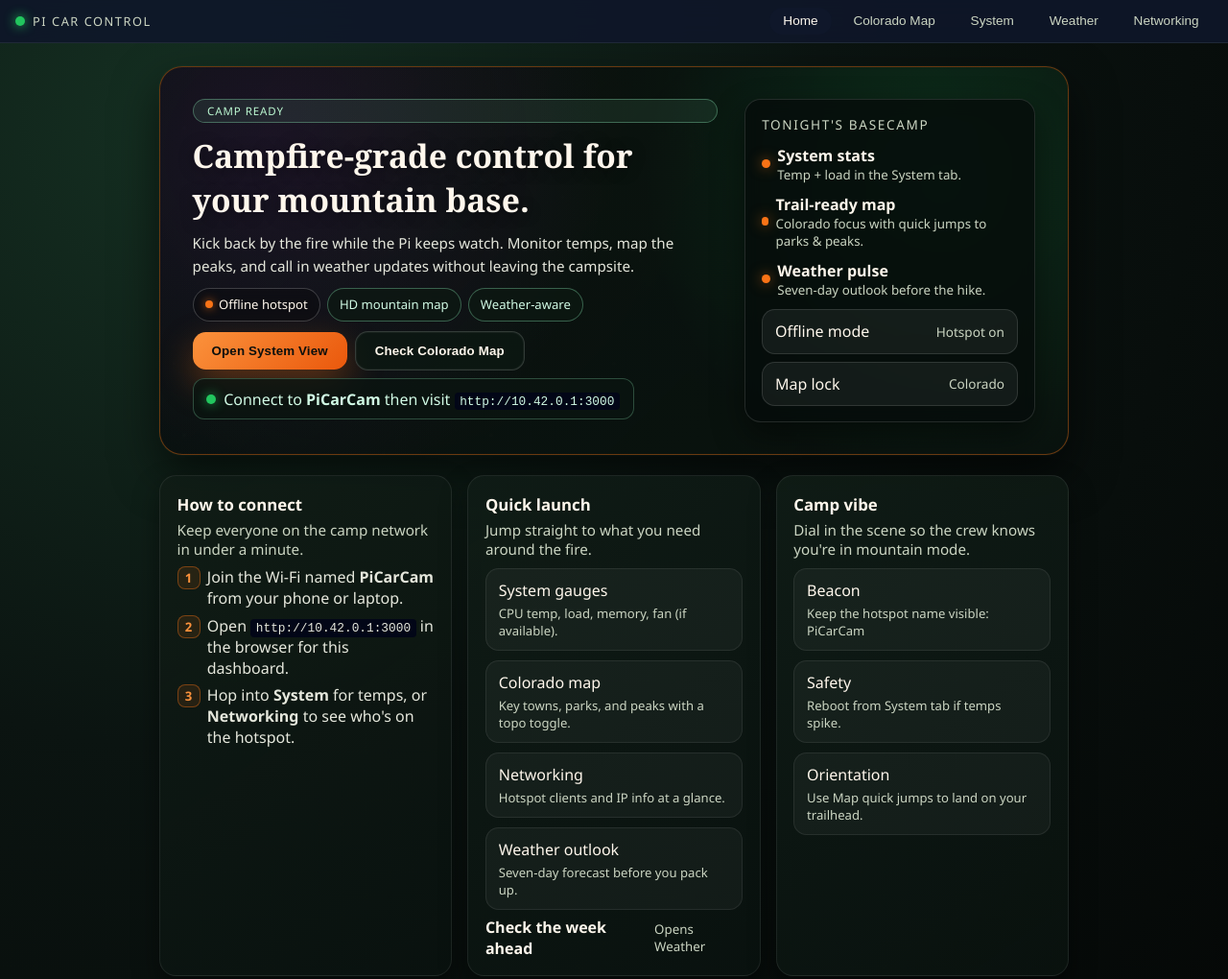
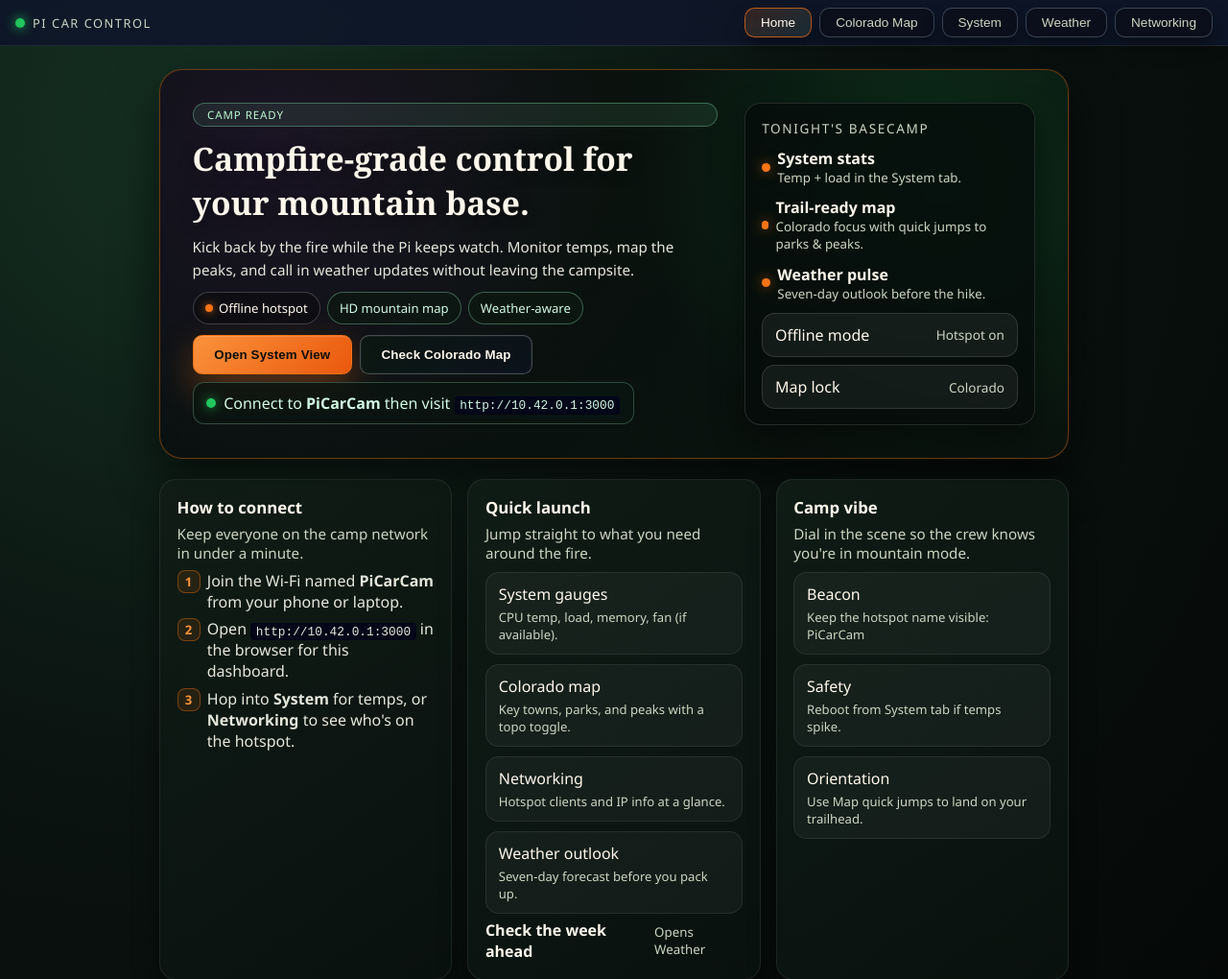
Before and after one commit to aidawah/Offline-Pi-Project, a website: page public/index.html in a window 1280 px wide. Shown: the top 1020 px of the page at 96% size. Drawn offline with Linux system fonts and the light colour scheme; no server answers.

Commit message:
ui update

```diff
--- a/public/index.html
+++ b/public/index.html
@@ -64,18 +64,29 @@
         gap: 0.5rem;
       }
       .nav-btn {
-        border: none;
-        background: transparent;
+        border: 1px solid rgba(148, 163, 184, 0.35);
+        background: rgba(10, 15, 26, 0.82);
         color: var(--muted);
-        padding: 0.4rem 0.9rem;
-        border-radius: 999px;
+        padding: 0.45rem 1rem;
+        border-radius: 0.65rem;
         cursor: pointer;
         font-size: 0.85rem;
-        transition: background 0.15s, color 0.15s, transform 0.08s;
+        transition: background 0.15s, color 0.15s, transform 0.08s,
+          border-color 0.15s;
+        box-shadow: 0 10px 18px rgba(0, 0, 0, 0.35);
+      }
+      .nav-btn:hover {
+        border-color: rgba(249, 115, 22, 0.65);
+        color: var(--text);
       }
       .nav-btn.active {
-        background: #0f172a;
-        color: var(--text);
+        background: linear-gradient(
+          135deg,
+          rgba(249, 115, 22, 0.16),
+          rgba(125, 211, 165, 0.12)
+        );
+        color: #fff7ec;
+        border-color: rgba(249, 115, 22, 0.7);
       }
       .nav-btn:active {
         transform: scale(0.96);
@@ -194,6 +205,7 @@
         color: #fff7ec;
         font-size: 0.82rem;
         backdrop-filter: blur(6px);
+        cursor: default;
       }
       .pill .dot {
         width: 8px;
@@ -214,20 +226,22 @@
         align-items: center;
       }
       .cta {
-        border: none;
-        border-radius: 0.85rem;
-        padding: 0.75rem 1.25rem;
+        border: 1px solid #f97316;
+        border-radius: 0.6rem;
+        padding: 0.78rem 1.35rem;
         cursor: pointer;
         color: #0b0f0d;
         background: linear-gradient(135deg, #fb923c, #ea580c);
-        box-shadow: 0 15px 36px rgba(249, 115, 22, 0.35);
+        box-shadow:
+          0 15px 36px rgba(249, 115, 22, 0.35),
+          inset 0 1px 0 rgba(255, 255, 255, 0.16);
         font-weight: 700;
         letter-spacing: 0.01em;
       }
       .cta.ghost {
-        background: rgba(12, 24, 18, 0.8);
+        background: linear-gradient(135deg, rgba(12, 24, 18, 0.95), #0b121b);
         color: #fff7ec;
-        border: 1px solid rgba(255, 255, 255, 0.16);
+        border: 1px solid rgba(255, 255, 255, 0.24);
         box-shadow: inset 0 0 0 1px rgba(255, 255, 255, 0.04);
       }
       .cta:active {
@@ -883,9 +897,9 @@
       }
       .map-btn {
         border: 1px solid rgba(148, 163, 184, 0.35);
-        background: #0f172a;
+        background: linear-gradient(135deg, #0f172a, #0b1224);
         color: var(--text);
-        border-radius: 0.85rem;
+        border-radius: 0.6rem;
         padding: 0.65rem 0.95rem;
         cursor: pointer;
         font-size: 0.85rem;
@@ -950,19 +964,24 @@
         gap: 0.45rem;
       }
       .map-chip-btn {
-        border: 1px solid rgba(34, 211, 238, 0.35);
-        background: rgba(34, 211, 238, 0.1);
+        border: 1px solid rgba(34, 211, 238, 0.55);
+        background: linear-gradient(
+          135deg,
+          rgba(34, 211, 238, 0.22),
+          rgba(59, 130, 246, 0.18)
+        );
         color: var(--text);
-        border-radius: 0.9rem;
-        padding: 0.45rem 0.85rem;
+        border-radius: 0.6rem;
+        padding: 0.5rem 0.95rem;
         cursor: pointer;
         font-size: 0.85rem;
         transition: transform 0.08s ease, border-color 0.15s ease,
           background 0.15s ease;
+        box-shadow: 0 12px 22px rgba(3, 105, 161, 0.28);
       }
       .map-chip-btn:hover {
         border-color: var(--accent);
-        background: rgba(34, 211, 238, 0.14);
+        background: rgba(34, 211, 238, 0.2);
       }
       .map-meta {
         font-size: 0.85rem;
```
